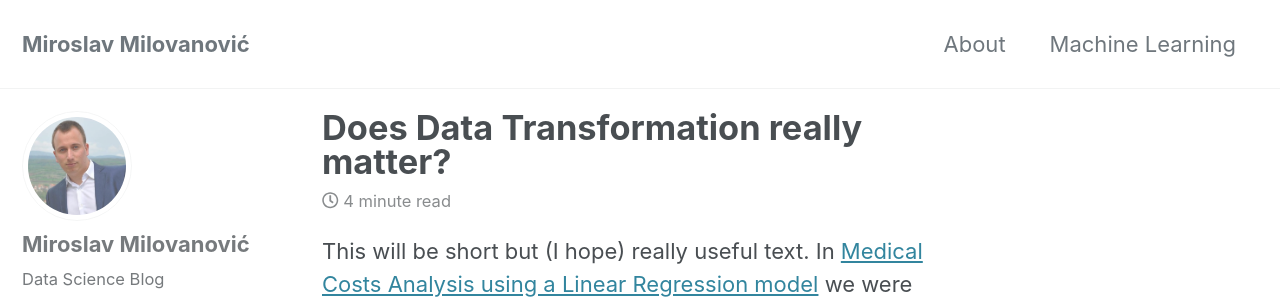
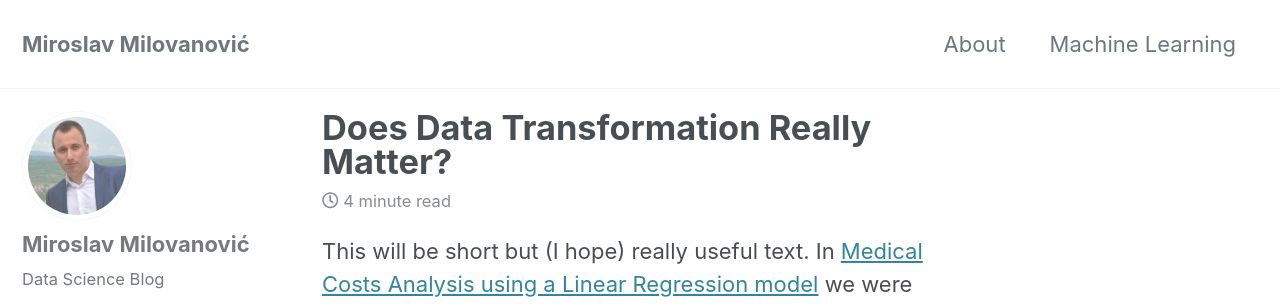
Before and after one commit to mmilovanovic87/mmilovanovic87.github.io, a Jekyll site: the page built from _posts/2019-01-19-DataNormalization.md, in a window 1280 px wide and 900 px high. Shown: the top 305 px of the window. Built offline with Jekyll 4.4.1, drawn with Linux system fonts in a browser that asks for light colours; cached includes are drawn as plain includes; nearby versions of some CDN libraries; formulas are drawn with MathJax 3.

```diff
--- a/_posts/2019-01-19-DataNormalization.md
+++ b/_posts/2019-01-19-DataNormalization.md
@@ -1,5 +1,5 @@
 ---
-title: "Does Data Transformation really matter?"
+title: "Does Data Transformation Really Matter?"
 date: 2019-01-27
 tags: [data transformation, data normalization, log transformation, linear regression, python]
 excerpt: "Data Transformation, Linear Regression, Data Normalization, Log transformation"
```
